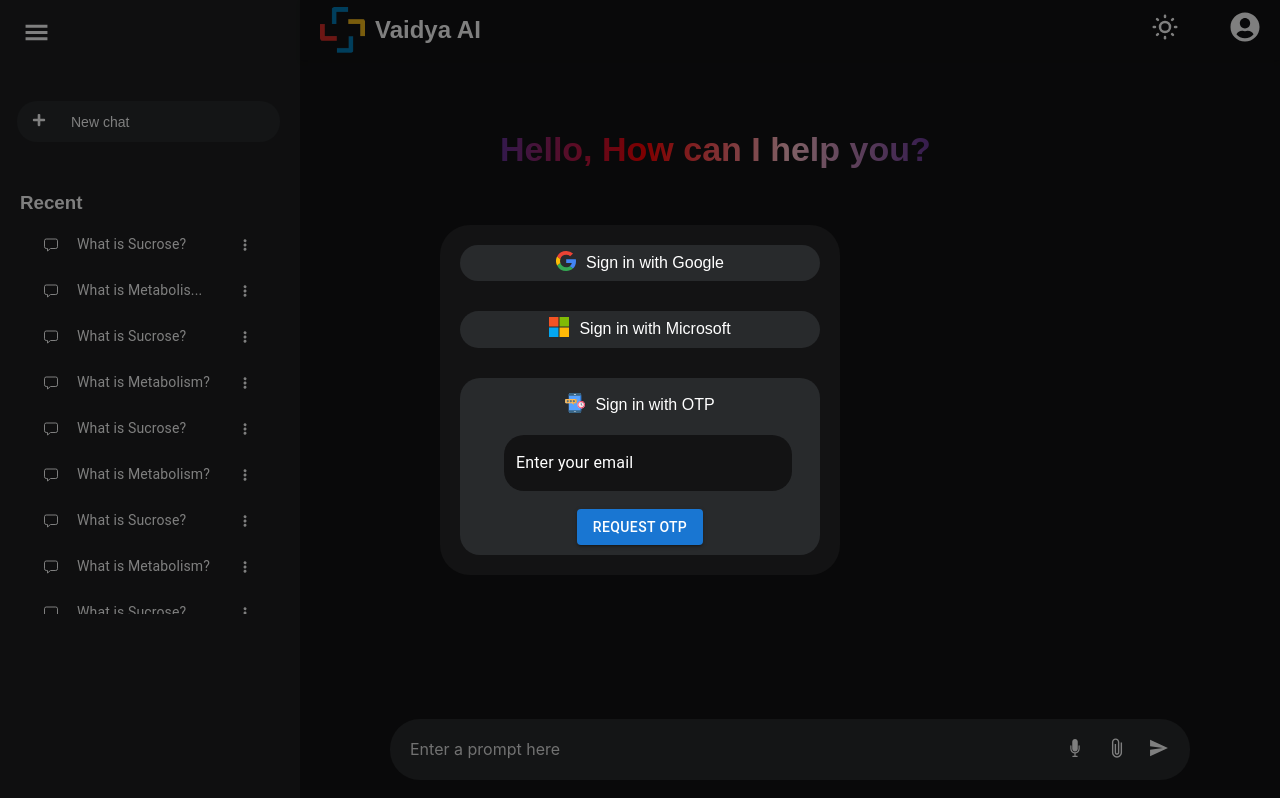
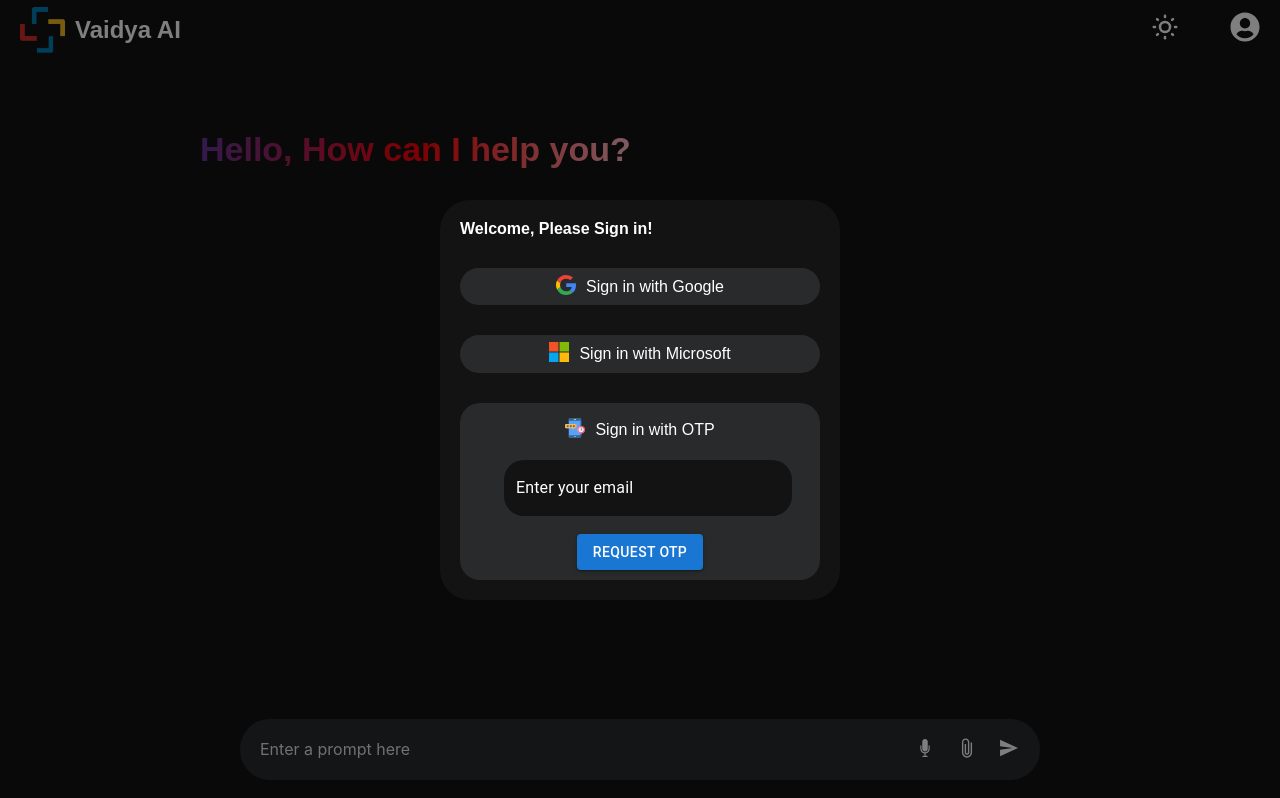
Before and after one commit to harsha-bulusu/gen-ai-chat-system-frontend, a React (Create React App) app: page / in a window 1280 px wide. Built offline with nearby package versions, Linux system fonts and the light colour scheme; data requests are answered from the project's data file.

Commit message:
added auth header

```diff
--- a/src/components/AuthenticationModel/AuthenticationModel.jsx
+++ b/src/components/AuthenticationModel/AuthenticationModel.jsx
@@ -1,5 +1,5 @@
 import { Button, FilledInput, FormControl, Input, InputLabel, Modal, SvgIcon, TextField } from "@mui/material";
-import { AuthenticationCardContainer, AuthIconContainer, AuthTitleContainer, GoogleAuthContainer, InputEmailContainer, InputOtpContainer, MicrosoftAuthContainer, OtpAuthcontainer, OtpAuthWrapper, OTPButtonContainer } from "./AuthenticationModel.styled";
+import { AuthenticationCardContainer, AuthenticationTitle, AuthenticationTitleWrapper, AuthIconContainer, AuthTitleContainer, GoogleAuthContainer, InputEmailContainer, InputOtpContainer, MicrosoftAuthContainer, OtpAuthcontainer, OtpAuthWrapper, OTPButtonContainer } from "./AuthenticationModel.styled";
 import { useRef, useState } from "react";
 import { MuiOtpInput } from 'mui-one-time-password-input'
 
@@ -73,6 +73,11 @@ export default function AuthenticationModel (props) {
             }}
         >
             <AuthenticationCardContainer>
+                <AuthenticationTitleWrapper>
+                    <AuthenticationTitle>
+                        Welcome, Please Sign in!
+                    </AuthenticationTitle>
+                </AuthenticationTitleWrapper>
                 <GoogleAuthContainer className="auth-options">
                     <AuthIconContainer>
                         <img src="google.svg" height={20} width={20}/>
--- a/src/components/AuthenticationModel/AuthenticationModel.styled.js
+++ b/src/components/AuthenticationModel/AuthenticationModel.styled.js
@@ -2,7 +2,7 @@ import styled from 'styled-components';
 
 export const AuthenticationCardContainer = styled.div`
     width: 400px;
-    height: 350px;
+    height: 400px;
     margin: 0 auto;
     background-color: #131314;
     border: none;
@@ -83,3 +83,9 @@ export const OtpAuthWrapper = styled.div`
     align-items: center;
     margin-top: 5px;
 `
+
+export const AuthenticationTitleWrapper = styled.div`
+`
+
+export const AuthenticationTitle = styled.h4`
+`
--- a/src/components/Sidebar/Sidebar.jsx
+++ b/src/components/Sidebar/Sidebar.jsx
@@ -10,6 +10,7 @@ import Tooltip from '@mui/material/Tooltip';
 import { RiDeleteBin6Line } from "react-icons/ri";
 import { CiEdit } from "react-icons/ci";
 import Modal from '@mui/material/Modal';
+import { isAuthenticated } from '../../util/AuthUtils';
 
 export default function Sidebar () {
     const [isCollapsed, setCollapsed] = useState(false);
@@ -74,6 +75,10 @@ export default function Sidebar () {
         const {clientX, clientY} = e
         console.log(clientX, clientY)
         setOptions({...options, open: true, left: clientX + 20, top: clientY + 10})
+    }
+
+    if (!isAuthenticated()) {
+        return null;
     }
 
     return (
--- /dev/null
+++ b/src/util/AuthUtils.js
@@ -0,0 +1,3 @@
+export function isAuthenticated() {
+    return false;
+}
```
